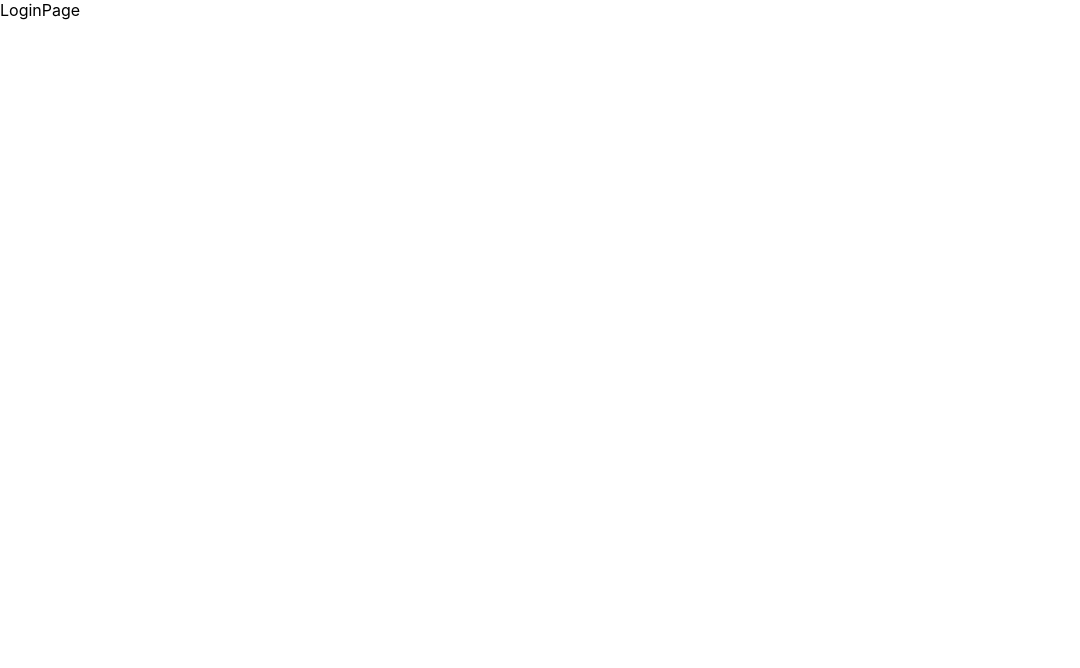
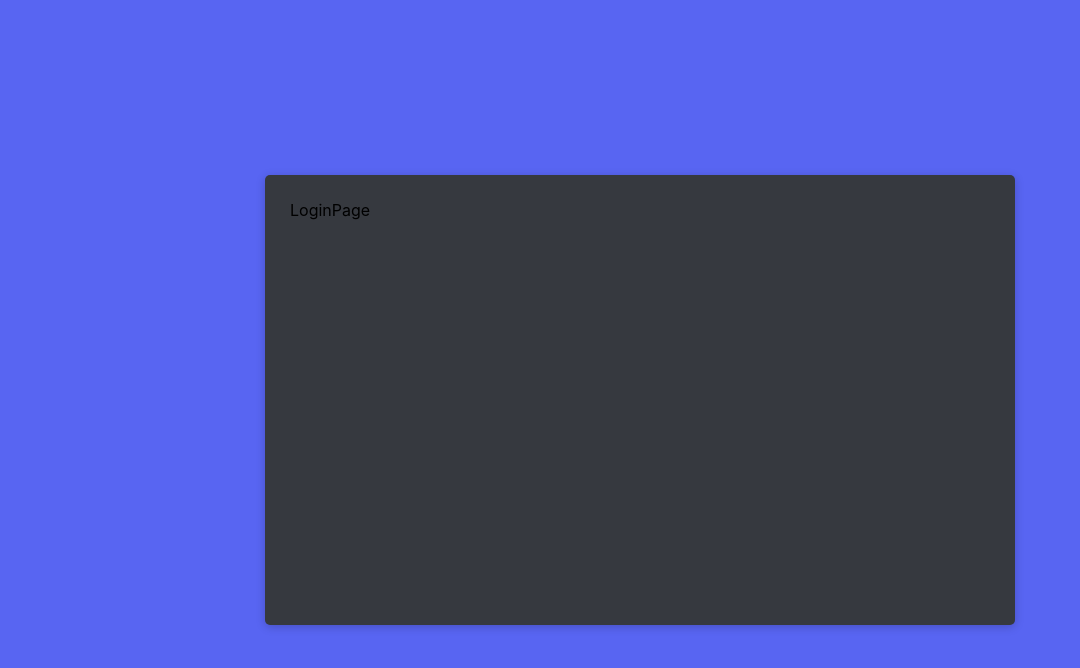
Before and after one commit to SifatIbna/Discord-App, a React (Create React App) app in the folder discord-frontend/: page /login in a window 1280 px wide. Shown: the top 668 px of the page, without its empty margins (0-1080 px from the left). Built offline with nearby package versions, Linux system fonts and the light colour scheme.

Commit message:
added AuthBox to the login page

```diff
--- a/discord-frontend/src/authPages/LoginPage/LoginPage.js
+++ b/discord-frontend/src/authPages/LoginPage/LoginPage.js
@@ -1,8 +1,10 @@
 import React from 'react'
+
+import AuthBox from '../../shared/components/AuthBox'
 
 const LoginPage = () => {
   return (
-    <div>LoginPage</div>
+    <AuthBox>LoginPage</AuthBox>
   )
 }
 
```
